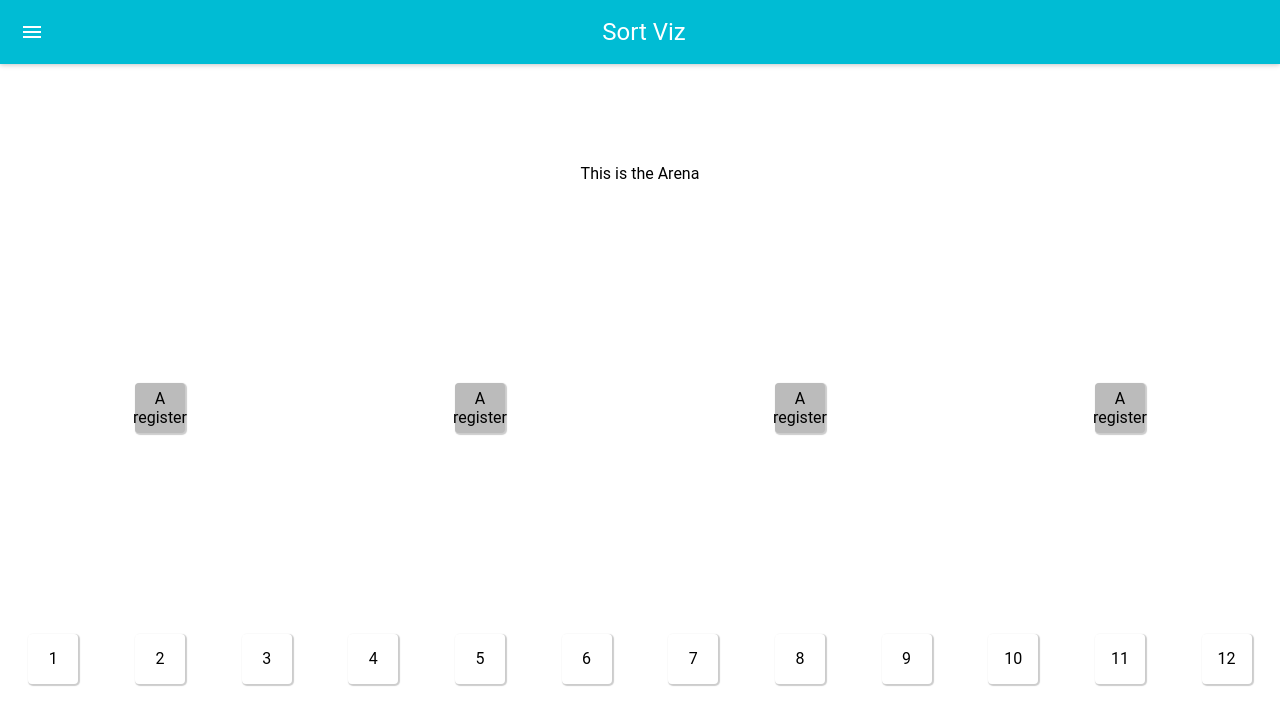
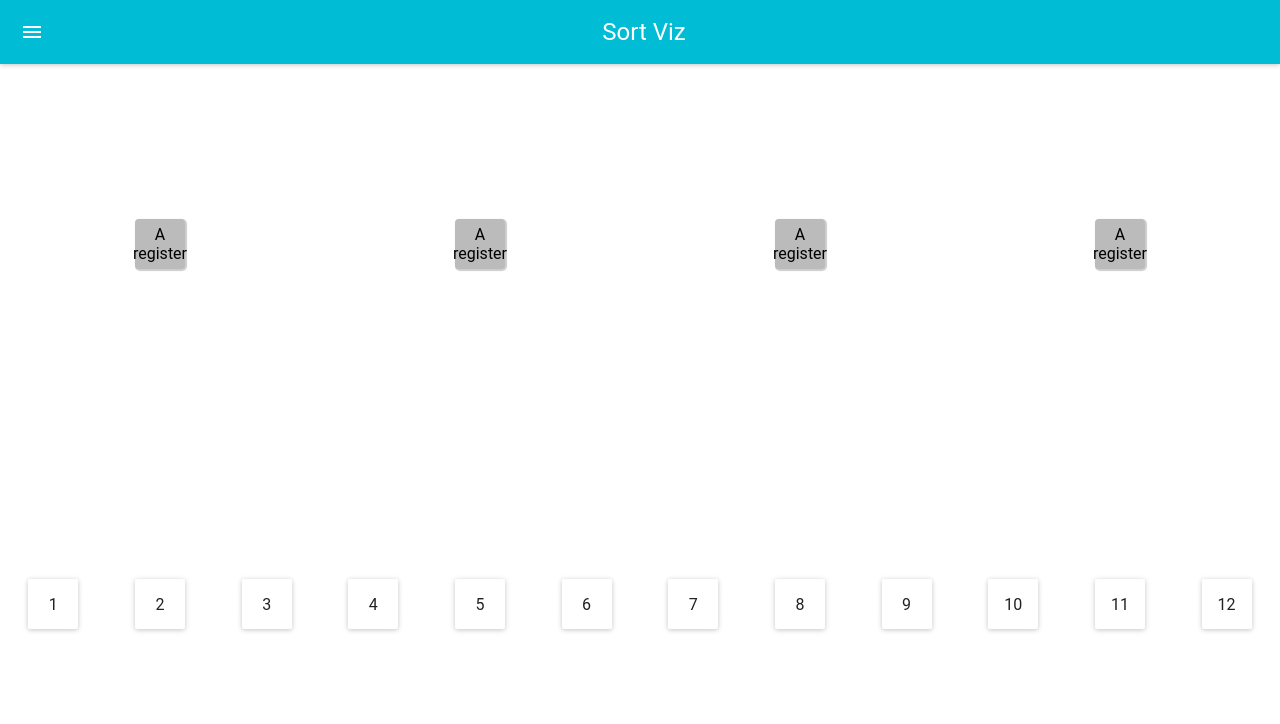
Before and after one commit to vramdhanie/sortvisualizer, a React (Create React App) app: page /arena in a window 1280 px wide. Shown: the top 724 px of the page. Built offline with nearby package versions, Linux system fonts and the light colour scheme; a small style sheet from the web is missing.

Commit message:
Use Paper to style cards

```diff
--- a/src/components/arena/arena.js
+++ b/src/components/arena/arena.js
@@ -24,7 +24,6 @@ export class Arena extends Component {
 
         return (
             <div className="arena">
-                This is the Arena
                 <div className="registers">
                     { registers }
                 </div>
--- a/src/components/card/card.css
+++ b/src/components/card/card.css
@@ -1,8 +1,6 @@
 .card {
     width: 50px;
     height: 50px;
-    box-shadow: 1px 1px 1px 1px rgba(0,0,0,0.2);
-    border-radius: 4px;
     display: flex;
     justify-content: center;
     align-items: center;
--- a/src/components/card/card.js
+++ b/src/components/card/card.js
@@ -1,6 +1,7 @@
 import React, { Component } from 'react';
 import { STYLE } from '../../reducers/index';
 import './card.css';
+import Paper from 'material-ui/Paper';
 
 export default class Card extends Component {
     render(){
@@ -8,9 +9,9 @@ export default class Card extends Component {
         const ASCII_START = 64;
 
         return (
-            <div className="card">
+            <Paper className="card">
                 {this.props.type === STYLE.NUMBER?this.props.value:String.fromCharCode(ASCII_START + this.props.value)}
-            </div>
+            </Paper>
         )
     }
 }
```
